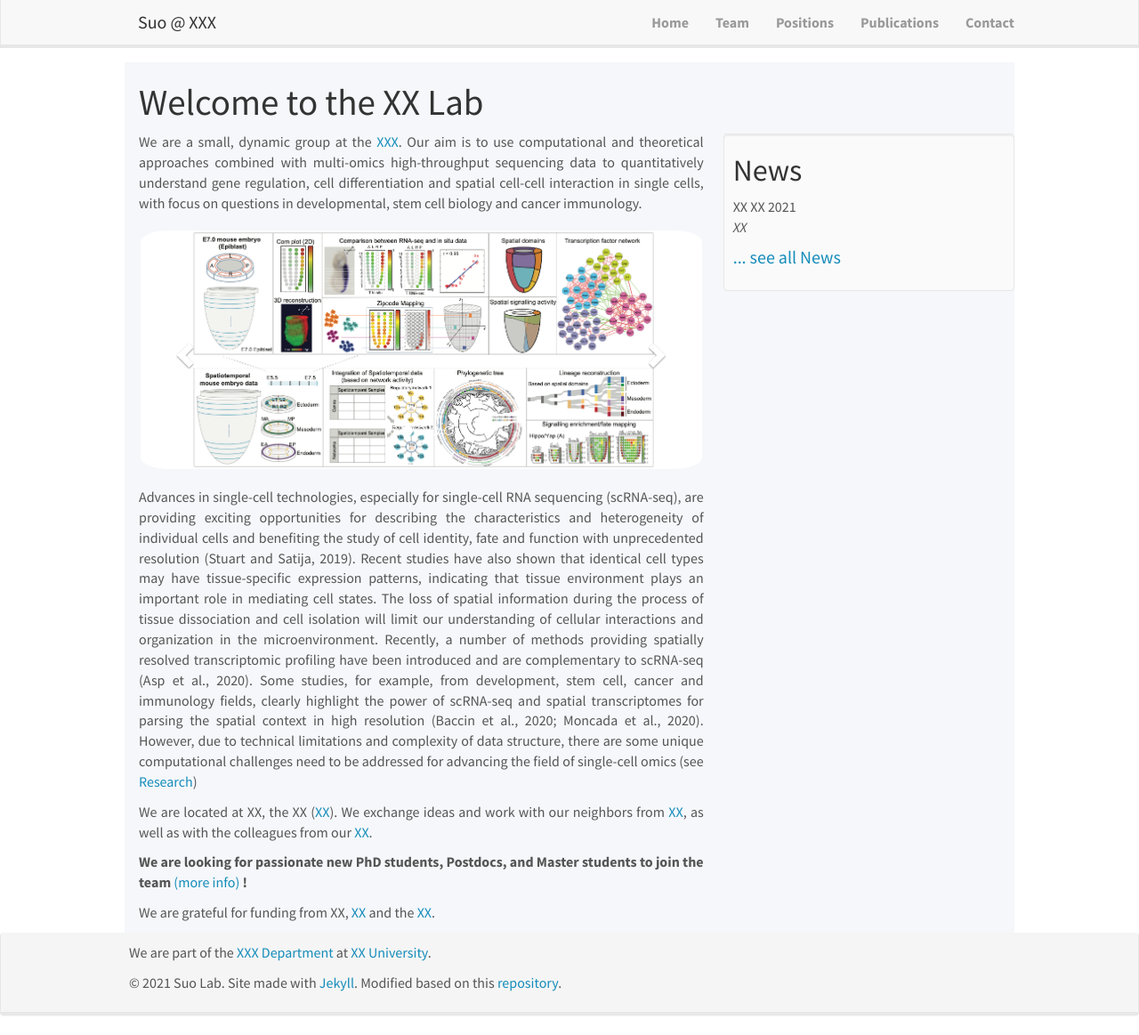
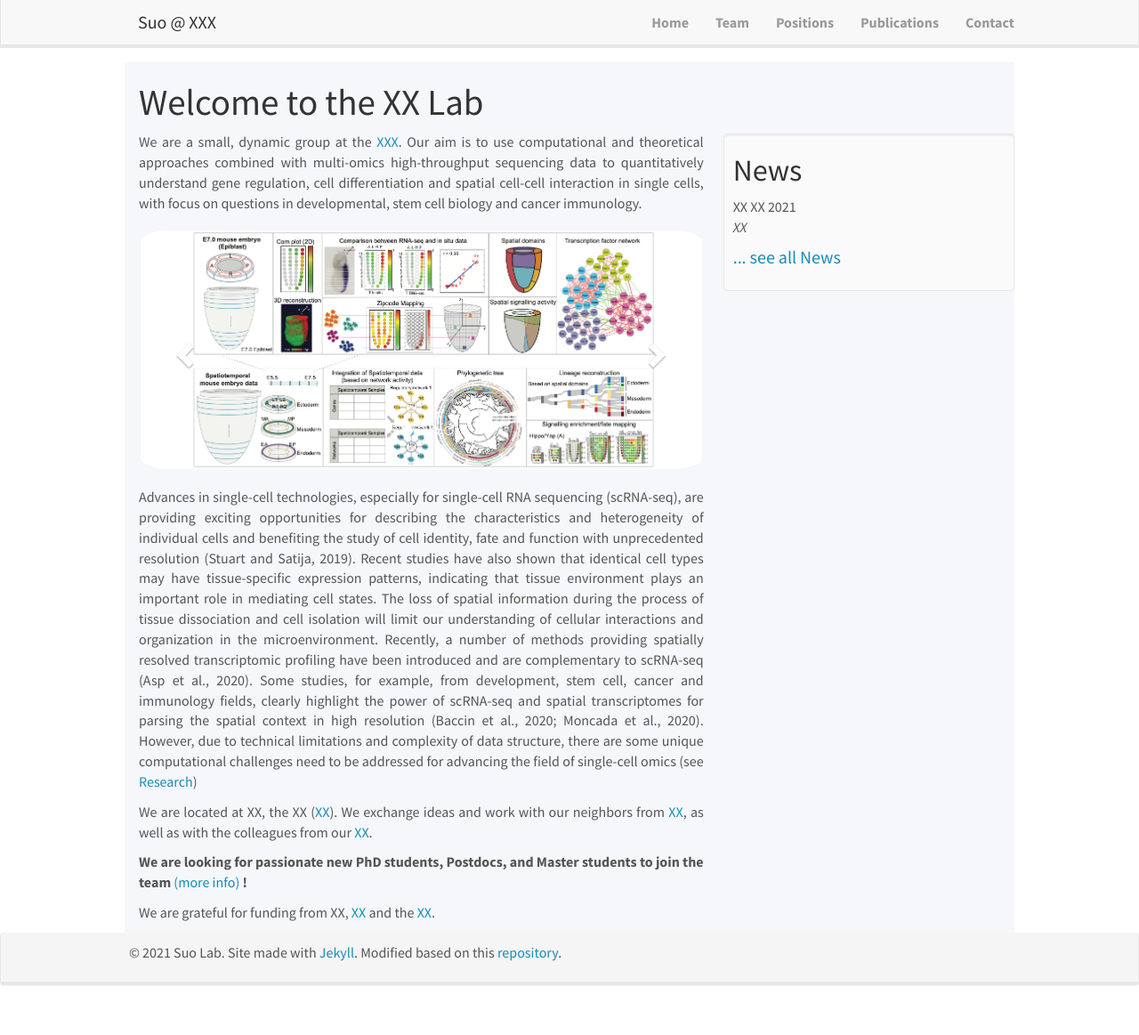
Before and after one commit to suoshengbao/suoshengbao.github.io, a Jekyll site: the page built from _pages/home.md, in a window 1280 px wide and 1163 px high. Shown: the whole window at 89% size. Built offline with Jekyll 4.4.1, drawn with Linux system fonts in a browser that asks for light colours; nearby versions of some CDN libraries.

Commit message:
Update footer.html

```diff
--- a/_includes/footer.html
+++ b/_includes/footer.html
@@ -4,8 +4,8 @@
 	  <div class="row">
 		<div class="col-sm-4-1">
 <!-- 		  	<a href="{{ site.url }}{{ site.baseurl }}/aboutwebsite.html">copy and  modify it for your own research group.</a> -->
-              <p>We are part of the <a href="https://www.physics.leidenuniv.nl/">XXX Department</a> at <a href="https://www.leidenuniv.nl">XX University</a>.
-              </p>
+<!--               <p>We are part of the <a href="https://www.physics.leidenuniv.nl/">XXX Department</a> at <a href="https://www.leidenuniv.nl">XX University</a>.
+              </p> -->
               <p>&copy 2021 Suo Lab. Site made with <a href="https://jekyllrb.com">Jekyll</a>. Modified based on this <a href="https://github.com/mpa139/allanlab">repository</a>.</p>
 <!-- 		   <p></p> -->
 		</div>
```
